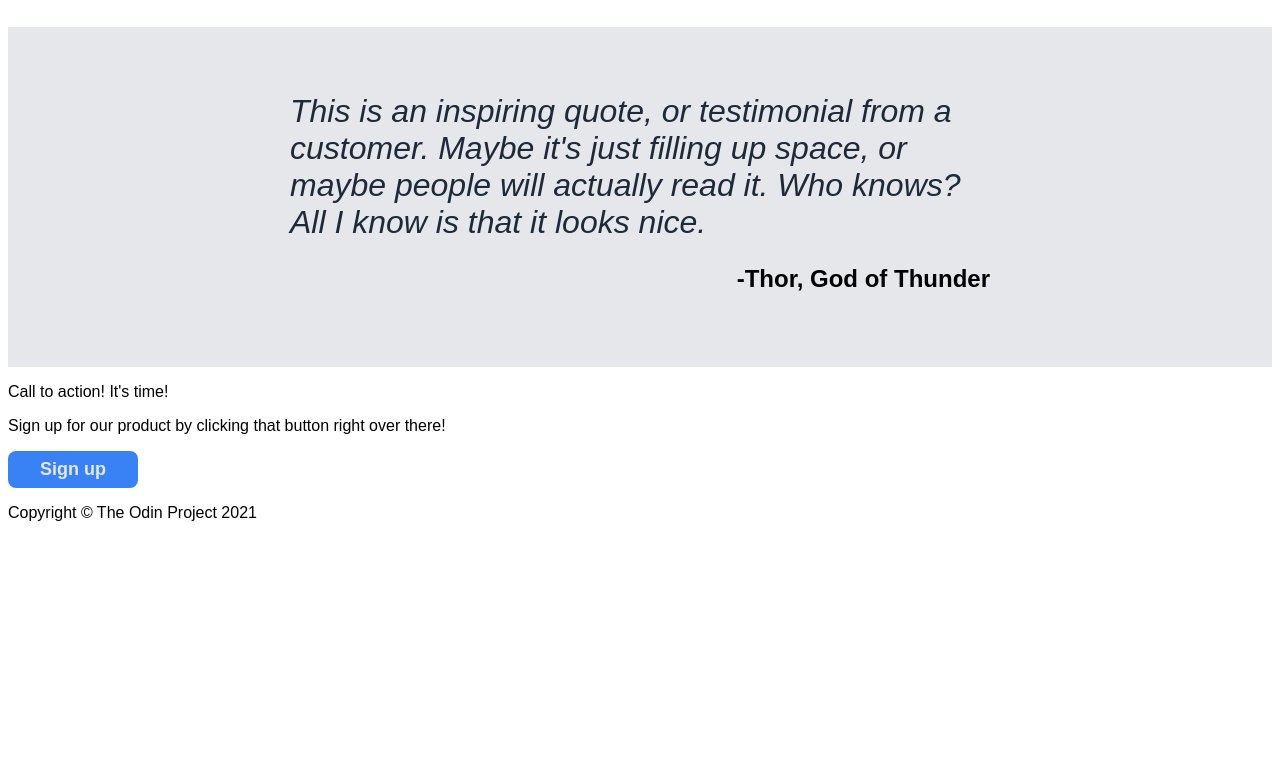
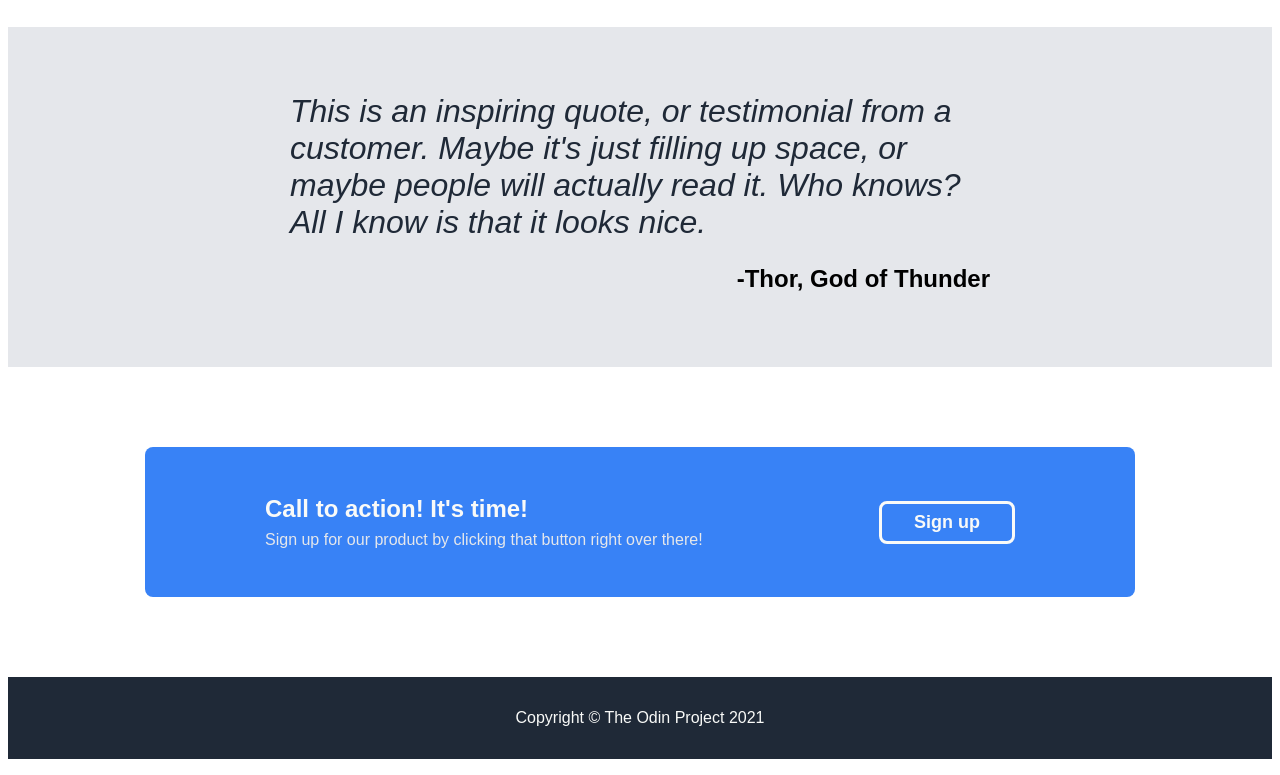
Before and after one commit to osp-d/landing-page, a plain HTML site: page index.html in a window 1280 px wide. Shown: the part 918-1693 px from the top of the page. Before the commit the page ends 1456 px from the top, so only its background shows below. Drawn offline with Linux system fonts and the light colour scheme.

Commit message:
Style CTA and footer sections

```diff
--- a/index.html
+++ b/index.html
@@ -49,10 +49,16 @@
       <p> -Thor, God of Thunder</p>
     </div>
 
-    <p>Call to action! It's time!</p>
-    <p>Sign up for our product by clicking that button right over there!</p>
-    <button>Sign up</button>
+    <div class="cta-box">
+      <div>
+        <p class="cta-title">Call to action! It's time!</p>
+        <p>Sign up for our product by clicking that button right over there!</p>
+      </div>
+      <button class="cta">Sign up</button>
+    </div>
 
-    <p>Copyright © The Odin Project 2021</p>
+    <div class="footer">
+      <p>Copyright © The Odin Project 2021</p>
+    </div>
   </body>
 </html>
--- a/style.css
+++ b/style.css
@@ -2,7 +2,8 @@ html {
   font-family: Arial, Helvetica, sans-serif;
 }
 
-.logo-text {
+.logo-text,
+.cta-title {
   font-size: 24px;
   font-weight: 700;
   margin: 8px 0px;
@@ -119,3 +120,41 @@ button {
   justify-content: center;
   padding: 50px 200px;
 }
+
+.cta-box {
+  width: 750px;
+  height: 110px;
+  display: flex;
+  justify-content: space-between;
+  align-items: center;
+  padding: 20px 120px;
+  background-color: #3882F6;
+  margin: 80px auto;
+  border-radius: 8px;
+}
+
+button.cta {
+  background-color: #3882F6;
+  color: #F9FAF8;
+  font-size: 18px;
+  font-weight: 700;
+  padding: 8px 32px;
+  border-radius: 8px;
+  border-style: solid;
+  border-color: #F9FAF8;
+}
+
+.cta-title + p {
+  color: #E5E7EB;
+  margin: 8px 0;
+}
+
+.footer {
+  background-color: #1F2937;
+}
+
+.footer p {
+  text-align: center;
+  color: #F9FAF8;
+  padding: 32px;
+}
```
